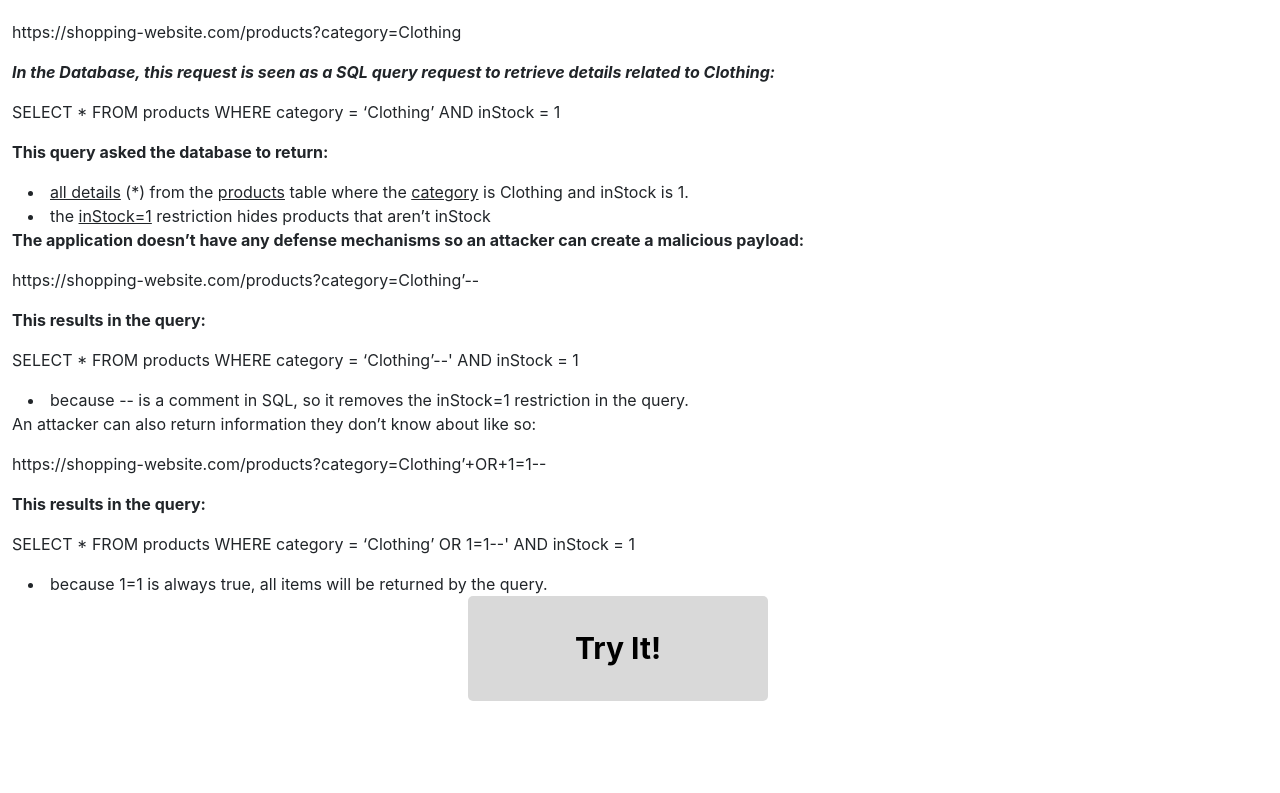
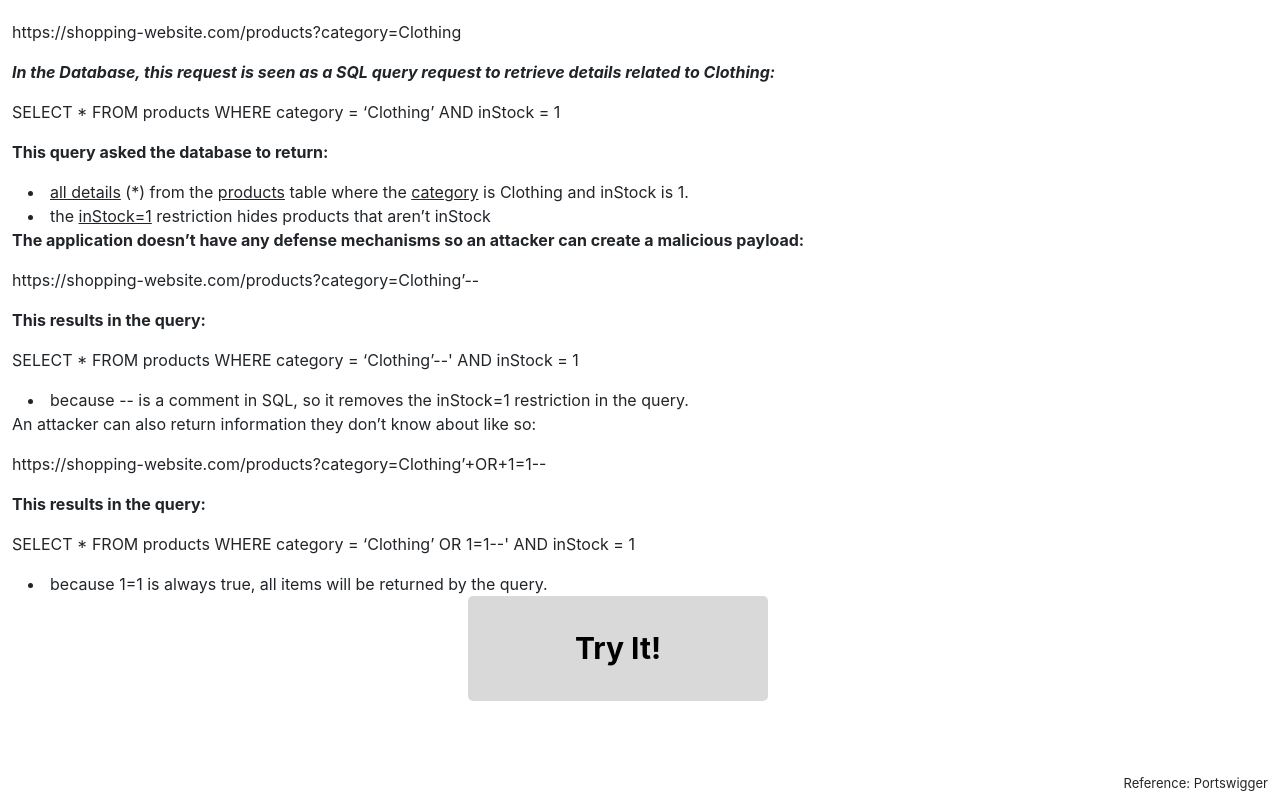
Before and after one commit to brandonwong3/cyber_next, a React (Create React App) app: page /practice/sql-injection in a window 1280 px wide. Shown: the part 231-1024 px from the top of the page. Before the commit the page ends 932 px from the top, so only its background shows below. Built offline with nearby package versions, Linux system fonts and the light colour scheme; no server answers.

Commit message:
add references to examples

```diff
--- a/src/components/pages/stacks/practice/PracticeCrossSiteScriptingPage.js
+++ b/src/components/pages/stacks/practice/PracticeCrossSiteScriptingPage.js
@@ -26,10 +26,13 @@ const PracticeCrossSiteScriptingPage = () => {
 			<p> An attacker can add an alert(1) within the script tags and have a pop-up come up every time this link is visited and control the user’s session with the application.</p>
 		</div>
 		<div className="btn-container">
- 				<Link to= "/quiz/cross-site-scripting">
-					 <button>Try It!</button>
-				 </Link>
-			</div>
+ 			<Link to= "/quiz/cross-site-scripting">
+				 <button>Try It!</button>
+			</Link>
+		</div>
+		<div className="reference-container">
+			<p>Reference: Portswigger</p>
+		</div>
 		</BaseTemplate>
 	);
 }
--- a/src/components/pages/stacks/practice/PracticeSQLInjectionPage.js
+++ b/src/components/pages/stacks/practice/PracticeSQLInjectionPage.js
@@ -32,6 +32,9 @@ const PracticeSQLInjectionPage= () => {
 					 <button>Try It!</button>
 				 </Link>
 			</div>
+		<div className="ref-container">
+			<p>Reference: Portswigger</p>
+		</div>
 		</BaseTemplate>
 	);
 }
--- a/src/index.css
+++ b/src/index.css
@@ -192,7 +192,7 @@ button {
 	width: 1000px;
 	}
 
-/* Reading Broken Auth */
+/* Reading Pages */
 .broken-auth-desc, .risk-desc, .prevention-desc .SQL-injection-desc, .cross-site-scripting-desc {
 	margin-left: 0.5rem;
 }
@@ -218,7 +218,11 @@ button {
 	right: 40%;
 }
 
-/* Example Broken Auth */
+.btn-container {
+	padding-bottom: 1rem;
+}
+
+/* Example Pages */
 .img-container {
 	text-align: center;
 	padding-bottom: 1rem;
@@ -232,3 +236,20 @@ button {
 .text-container li {
     margin-left: 1rem;
 }
+
+.ref-container p {
+	position: absolute;
+	right: 0;
+	padding-right: 0.75rem;
+	bottom: -15rem;
+	font-size: small;
+}
+
+
+.reference-container p {
+	position: absolute;
+	right: 0;
+	padding-right: 0.75rem;
+	bottom: 3rem;
+	font-size: small;
+}
```
